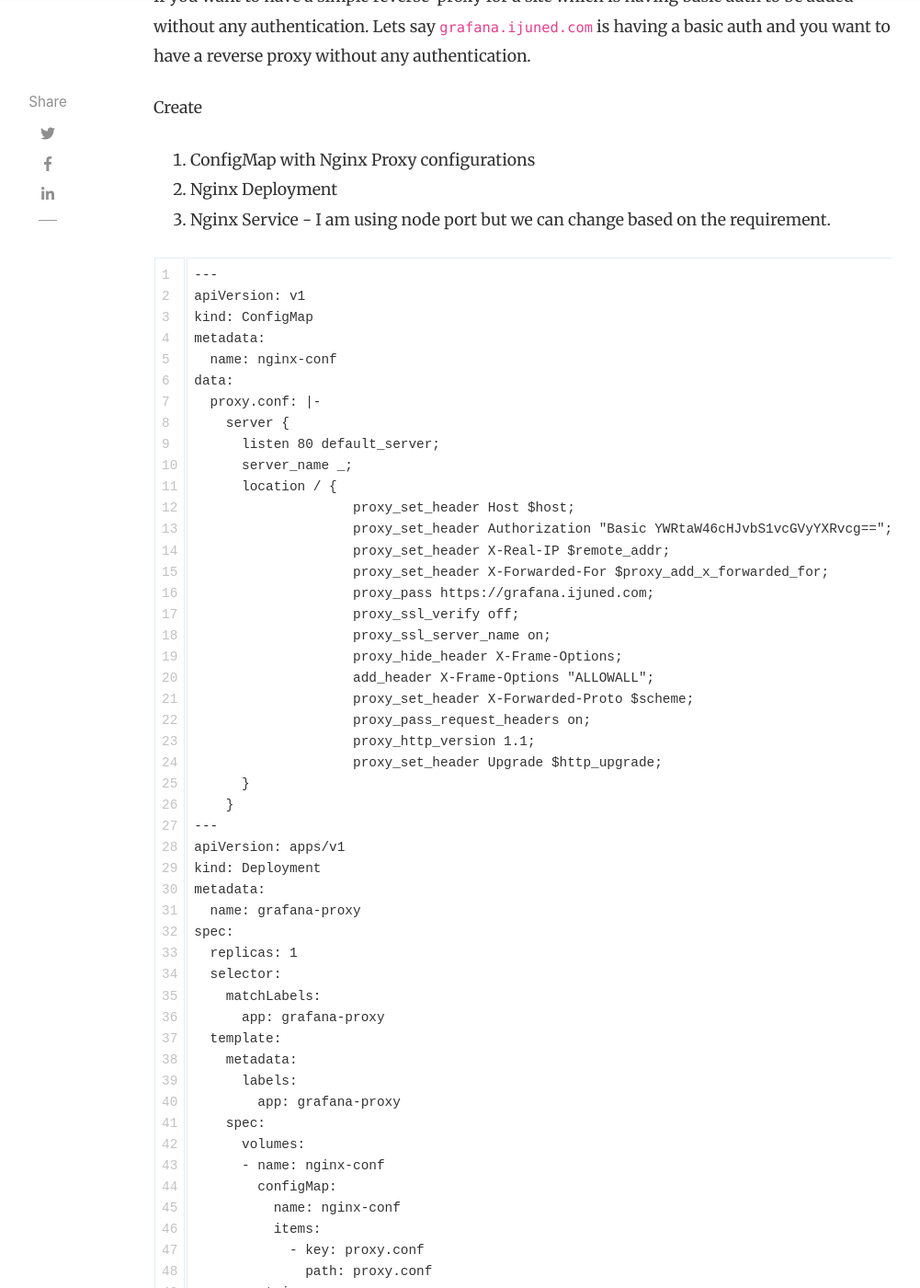
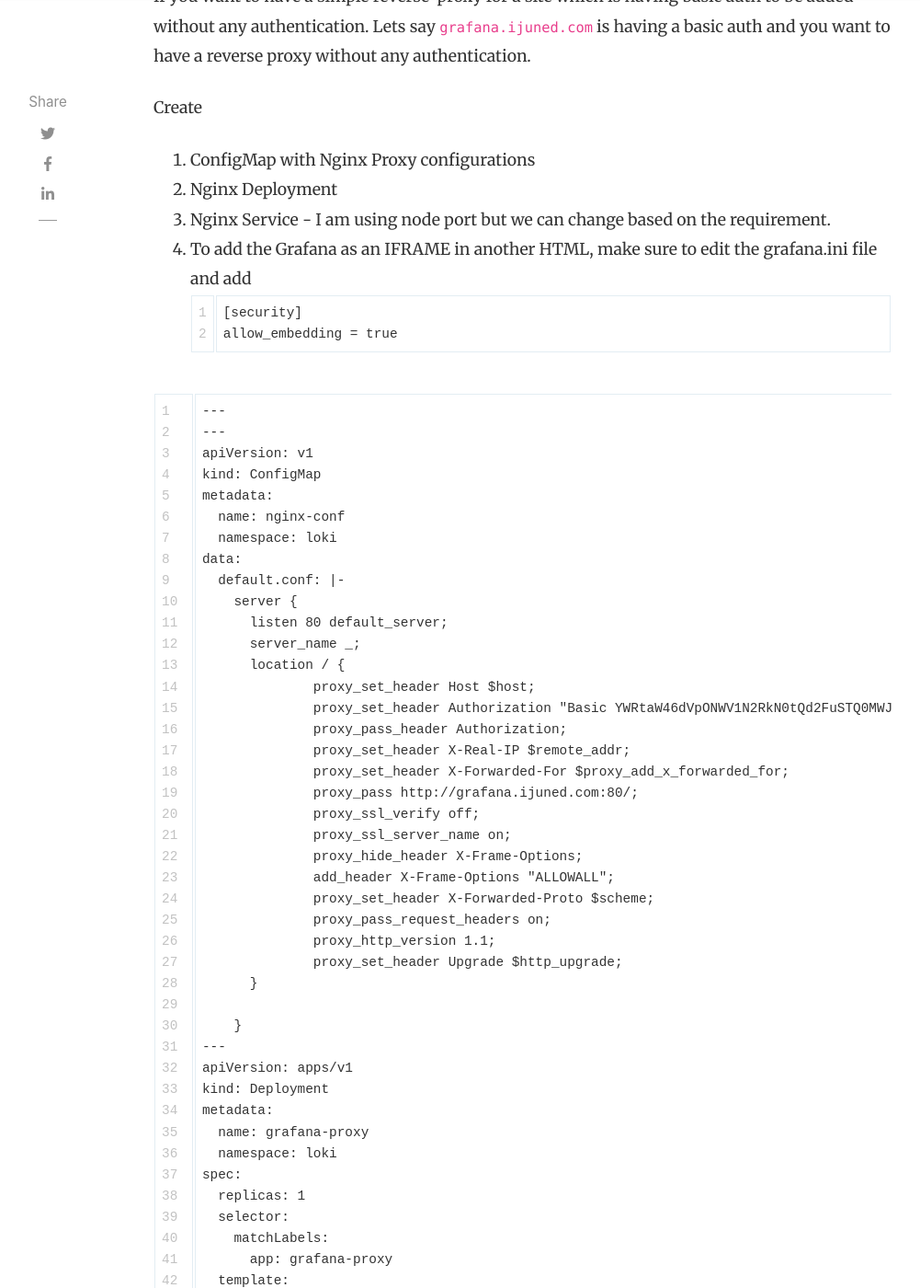
Before and after one commit to junaid18183/blog, a Jekyll site: the page built from _posts/2022/2022-01-20-Nginx-reverse-proxy-pod.md, in a window 1280 px wide and 1400 px high, scrolled down 837 px. Shown: the whole window at 92% size, without its empty margins (118-1119 px from the left). Built offline with Jekyll 4.4.1, drawn with Linux system fonts in a browser that asks for light colours; nearby versions of some CDN libraries; comment, search, counter and statistics services are not loaded; some of the changed text lies outside the part shown.

Commit message:
added nginx

````diff
--- a/_posts/2022/2022-01-20-Nginx-reverse-proxy-pod.md
+++ b/_posts/2022/2022-01-20-Nginx-reverse-proxy-pod.md
@@ -21,39 +21,49 @@
 1. ConfigMap with Nginx Proxy configurations
 2. Nginx Deployment
 3. Nginx Service - I am using node port but we can change based on the requirement.
+4. To add the Grafana as an IFRAME in another HTML, make sure to edit the grafana.ini file and add
+```
+[security]
+allow_embedding = true
+```
 
 ```
+---
 ---
 apiVersion: v1
 kind: ConfigMap
 metadata:
   name: nginx-conf
+  namespace: loki
 data:
-  proxy.conf: |-
+  default.conf: |-
     server {
       listen 80 default_server;
       server_name _;
       location / {
-                    proxy_set_header Host $host;
-                    proxy_set_header Authorization "Basic YWRtaW46cHJvbS1vcGVyYXRvcg=="; # to generate the token use this - echo -n "admin:admin" | base64 -w 0
-                    proxy_set_header X-Real-IP $remote_addr;
-                    proxy_set_header X-Forwarded-For $proxy_add_x_forwarded_for;
-                    proxy_pass https://grafana.ijuned.com;
-                    proxy_ssl_verify off;
-                    proxy_ssl_server_name on;
-                    proxy_hide_header X-Frame-Options;
-                    add_header X-Frame-Options "ALLOWALL";
-                    proxy_set_header X-Forwarded-Proto $scheme;
-                    proxy_pass_request_headers on;
-                    proxy_http_version 1.1;
-                    proxy_set_header Upgrade $http_upgrade;
+              proxy_set_header Host $host;
+              proxy_set_header Authorization "Basic YWRtaW46dVpONWV1N2RkN0tQd2FuSTQ0MWJCUGpvdWRKOHc3NEVHcTU3OTdYNg=="; # to generate the token use this - echo -n "admin:admin" | base64 -w 0
+              proxy_pass_header Authorization;
+              proxy_set_header X-Real-IP $remote_addr;
+              proxy_set_header X-Forwarded-For $proxy_add_x_forwarded_for;
+              proxy_pass http://grafana.ijuned.com:80/;
+              proxy_ssl_verify off;
+              proxy_ssl_server_name on;
+              proxy_hide_header X-Frame-Options;
+              add_header X-Frame-Options "ALLOWALL";
+              proxy_set_header X-Forwarded-Proto $scheme;
+              proxy_pass_request_headers on;
+              proxy_http_version 1.1;
+              proxy_set_header Upgrade $http_upgrade;
       }
+
     }
 ---
 apiVersion: apps/v1
 kind: Deployment
 metadata:
   name: grafana-proxy
+  namespace: loki
 spec:
   replicas: 1
   selector:
@@ -69,11 +79,11 @@
         configMap:
           name: nginx-conf
           items:
-            - key: proxy.conf
-              path: proxy.conf
+            - key: default.conf
+              path: default.conf
       containers:
         - name: grafana-proxy
-          image: docker.io/library/nginx:latest
+          image: docker.io/library/nginx:1.21.6
           imagePullPolicy: IfNotPresent
           ports:
             - containerPort: 80
@@ -96,8 +106,8 @@
                   fieldPath: status.podIP
           volumeMounts:
             - name: nginx-conf
-              mountPath: /etc/nginx/conf.d/proxy.conf
-              subPath: proxy.conf
+              mountPath: /etc/nginx/conf.d/default.conf
+              subPath: default.conf
 
 ---
 apiVersion: v1
@@ -106,17 +116,17 @@
   labels:
     app: grafana-proxy
   name: grafana-proxy
-  namespace: default
+  namespace: loki
 spec:
   ipFamilies:
   - IPv4
   ipFamilyPolicy: SingleStack
   ports:
   - name: http
-    nodePort: 31973
     port: 80
   selector:
     app: grafana-proxy
-  type: NodePort
+  type: ClusterIP
+
 
 ```
````
